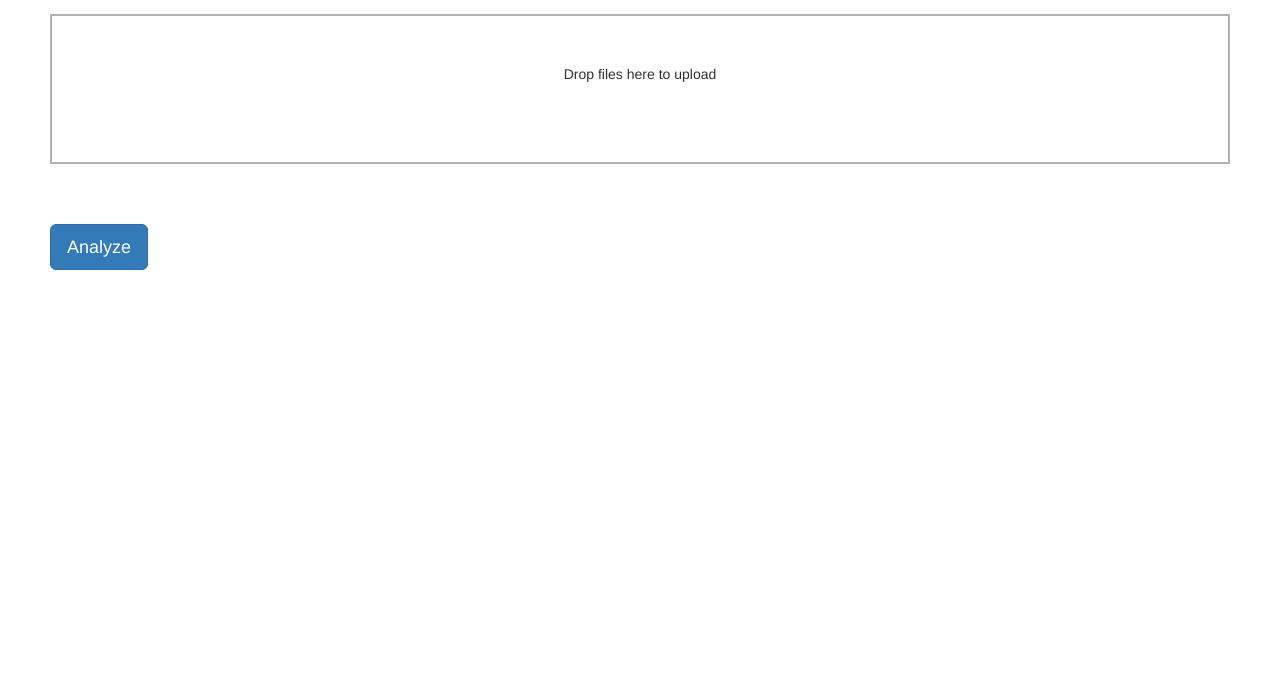
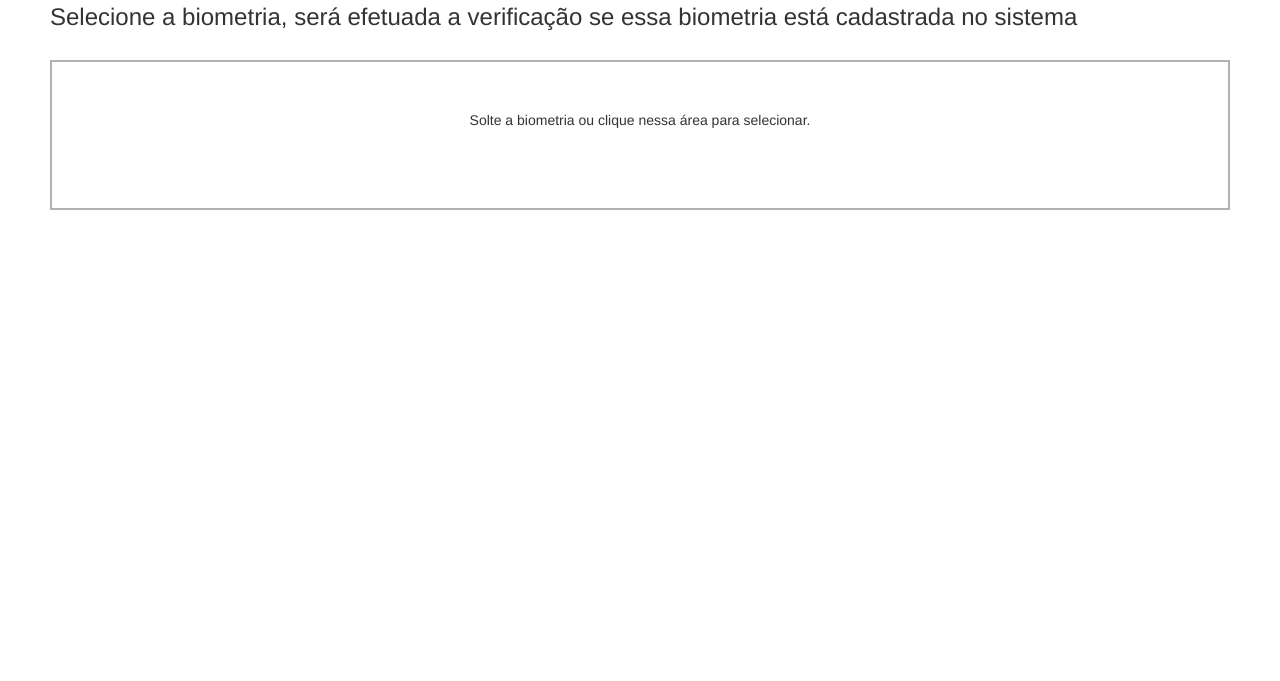
Before and after one commit to CarlosHVChaves/verificacao-biometria, a plain HTML site: page template/index.html in a window 1280 px wide. Shown: the part 119-800 px from the top of the page. Drawn offline with nearby package versions, Linux system fonts and the light colour scheme.

Commit message:
Tradução para o idioma português
Efetuada a atualização para as respostas do sistema serem em português.

```diff
--- a/public/js/dropzone.js
+++ b/public/js/dropzone.js
@@ -139,17 +139,17 @@
         hiddenInputContainer: "body",
         capture: null,
         renameFilename: null,
-        dictDefaultMessage: "Drop files here to upload",
-        dictFallbackMessage: "Your browser does not support drag'n'drop file uploads.",
-        dictFallbackText: "Please use the fallback form below to upload your files like in the olden days.",
-        dictFileTooBig: "File is too big ({{filesize}}MiB). Max filesize: {{maxFilesize}}MiB.",
-        dictInvalidFileType: "You can't upload files of this type.",
-        dictResponseError: "Server responded with {{statusCode}} code.",
-        dictCancelUpload: "Cancel upload",
-        dictCancelUploadConfirmation: "Are you sure you want to cancel this upload?",
-        dictRemoveFile: "Remove file",
+        dictDefaultMessage: "Solte a biometria ou clique nessa área para selecionar.",
+        dictFallbackMessage: "Seu navegador não suporte uploads via arrastar e soltar.",
+        dictFallbackText: "Por favor, use o formulário substituto abaixo para selecionar a biometria.",
+        dictFileTooBig: "O arquivo da biometria é muito grande ({{filesize}}MiB). Max filesize: {{maxFilesize}}MiB.",
+        dictInvalidFileType: "Você não pode fazer upload de arquivos com essa extensão.",
+        dictResponseError: "Servidor respondeu com o código {{statusCode}} code.",
+        dictCancelUpload: "Cancelar verificarção",
+        dictCancelUploadConfirmation: "Tem certeza que deseja cancelar a verificação?",
+        dictRemoveFile: "Remover arquivo",
         dictRemoveFileConfirmation: null,
-        dictMaxFilesExceeded: "You can not upload any more files.",
+        dictMaxFilesExceeded: "Você não pode enviar mais arquivos.",
         accept: function(file, done) {
           return done();
         },
--- a/template/index.html
+++ b/template/index.html
@@ -7,7 +7,8 @@
 </head>
 <body>
   <!-- <h1><%= title %></h1> -->
-  <h2>Compare photos</h2>
+  <h2>Comparação de biometria</h2>
+  <h3>Selecione a biometria, será efetuada a verificação se essa biometria está cadastrada no sistema</h3>
   <br>
   <form action="/upload_file" class="dropzone">
     <div class="fallback">
@@ -16,7 +17,7 @@
   </form>
   <div id="result" class="row"></div>
   <br>
-  <button id="analyze-photo-btn" type="button" class="btn btn-primary btn-lg " data-loading-text="<i class='fa fa-circle-o-notch fa-spin'></i> Processing...">Analyze</button>
+  <!-- <button id="analyze-photo-btn" type="button" class="btn btn-primary btn-lg " data-loading-text="<i class='fa fa-circle-o-notch fa-spin'></i> Processing...">Analyze</button> -->
   <br>
  <link rel="stylesheet" href="https://maxcdn.bootstrapcdn.com/bootstrap/3.3.7/css/bootstrap.min.css">
   <script src="https://ajax.googleapis.com/ajax/libs/jquery/3.2.1/jquery.min.js"></script>
```
Also changed, not shown: 1 other file.
